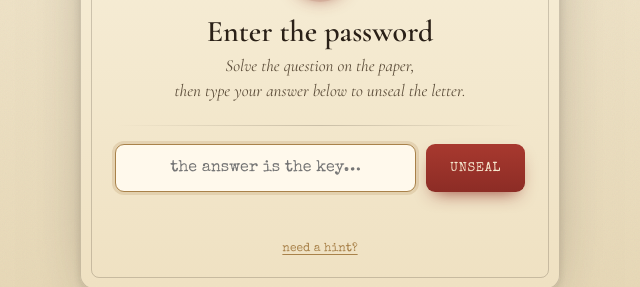
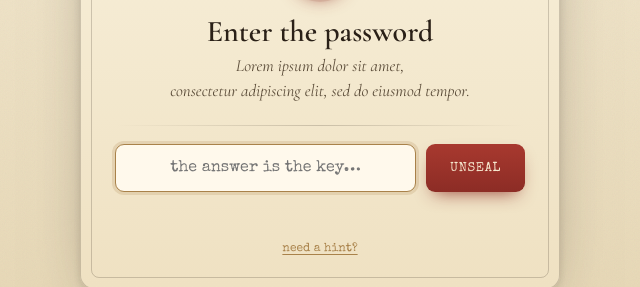
Before and after one commit to Jacksonant/farewell-letter, a plain HTML site: page index.html in a window 1280 px wide. Shown: the part 325-612 px from the top of the page, 320-960 px from the left. Drawn offline with nearby package versions, Linux system fonts and the light colour scheme.

Commit message:
Gate subtitle: lorem ipsum red herring
Co-Authored-By: Claude Opus 4.8 <noreply@anthropic.com>

```diff
--- a/index.html
+++ b/index.html
@@ -117,7 +117,7 @@
       <div class="eyebrow">Encrypted · Sealed Correspondence</div>
       <div class="seal" id="seal">✦</div>
       <h1>Enter the password</h1>
-      <p class="sub">Solve the question on the paper,<br>then type your answer below to unseal the letter.</p>
+      <p class="sub">Lorem ipsum dolor sit amet,<br>consectetur adipiscing elit, sed do eiusmod tempor.</p>
       <div class="rule"></div>
 
       <form id="form" autocomplete="off">
```
